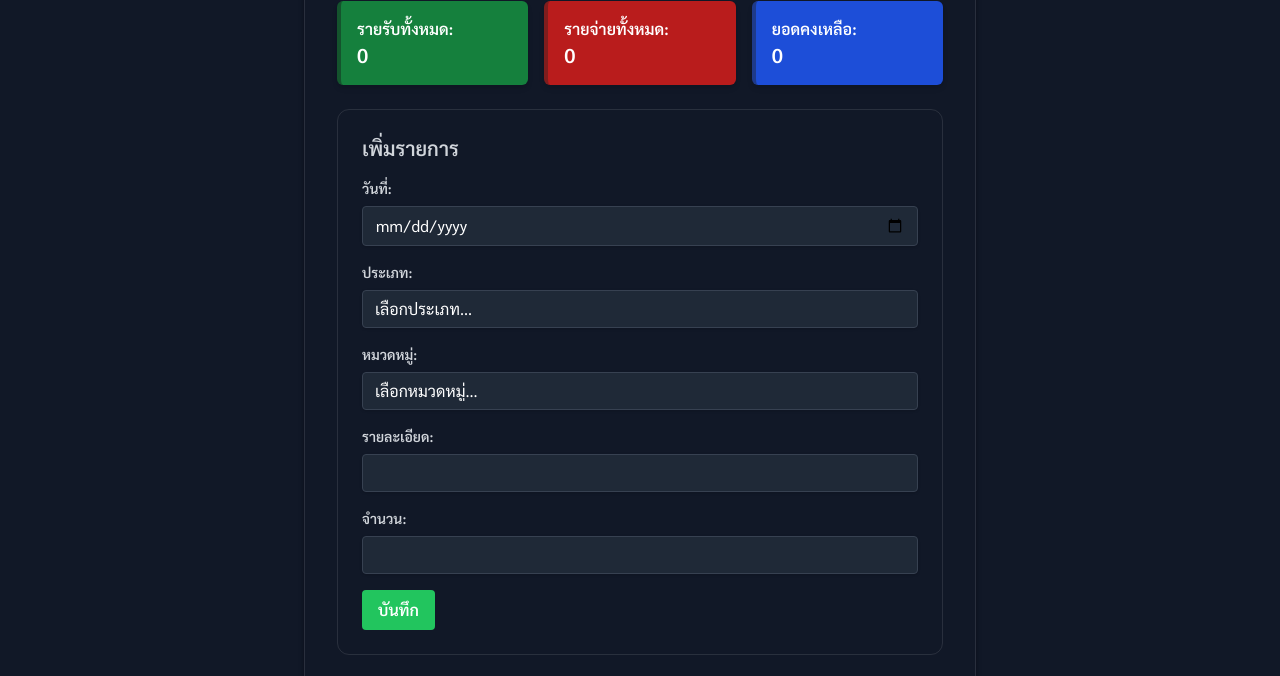
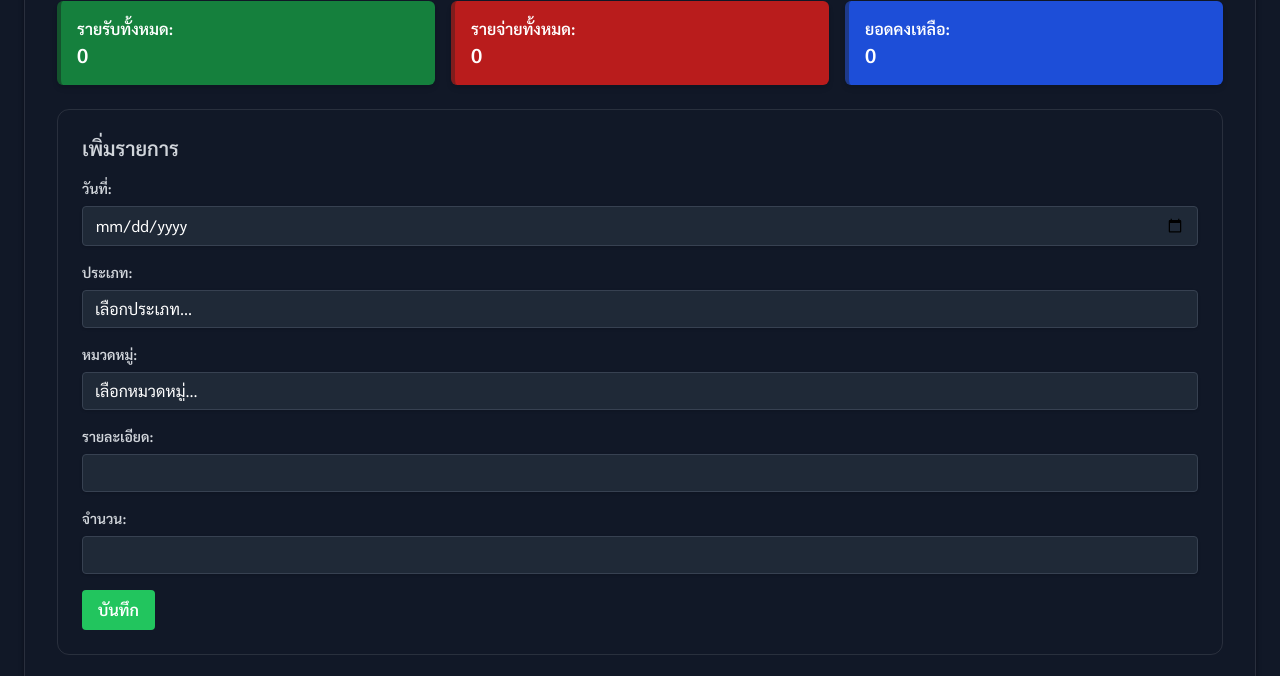
Before and after one commit to bankspk12/Expense, a plain HTML site: page index.html in a window 1280 px wide. Shown: the part 116-792 px from the top of the page. Drawn offline with nearby package versions, Linux system fonts and the light colour scheme; some packages are replaced by stand-ins of ours; a script that the page names is missing.

Commit message:
Update index.html

```diff
--- a/index.html
+++ b/index.html
@@ -19,6 +19,7 @@
             box-shadow: 0 4px 6px -1px rgba(0, 0, 0, 0.3), 0 2px 4px -1px rgba(0, 0, 0, 0.2);
             border-radius: 0.75rem; /* ปรับขอบมน */
             border: 1px solid rgba(255, 255, 255, 0.1); /* เพิ่มขอบ */
+            max-width: 100%; /* เปลี่ยนความกว้างสูงสุดของ container */
         }
         .form-container {
              background-color: transparent; /* เปลี่ยนเป็นโปร่งใส */
@@ -26,6 +27,7 @@
             padding: 1.5rem;
             margin-bottom: 1.5rem;
              border: 1px solid rgba(255, 255, 255, 0.1); /* เพิ่มขอบ */
+            width: 100%; /* เปลี่ยนความกว้างของ form container */
         }
 
         .record-list-container {
@@ -33,7 +35,7 @@
             border-radius: 0.75rem; /* ปรับขอบมน */
             padding: 1.5rem;
             border: 1px solid rgba(255, 255, 255, 0.1); /* เพิ่มขอบ */
-
+            width: 100%; /* เปลี่ยนความกว้างของ record list container */
         }
 
         /* ปรับแต่ง table header */
@@ -76,10 +78,14 @@
         .text-white{
             color: #fff;
         }
+        form {
+            width: 100%; /* ปรับความกว้างของฟอร์ม */
+            max-width: 100%;
+        }
     </style>
 </head>
 <body class="bg-gray-900 p-6 rounded-lg">
-    <div class="container mx-auto max-w-2xl  rounded-lg p-8">
+    <div class="container mx-auto  rounded-lg p-8">
         <h1 class="text-3xl font-semibold text-center text-blue-400 mb-6">ระบบบัญชีรายรับรายจ่าย</h1>
 
         <div id="summary" class="grid grid-cols-1 md:grid-cols-3 gap-4 mb-6">
@@ -171,7 +177,7 @@
 
         <div id="recordList" class="record-list-container">
             <h2 class="text-xl font-semibold text-gray-300 mb-4">รายการ</h2>
-            <table class="min-w-full table-auto rounded-lg hidden">
+            <table class="min-w-full table-auto rounded-lg hidden" style="width: 100%;">
                 <thead class="table-header">
                     <tr>
                         <th class="px-4 py-2 text-left">วันที่</th>
```
